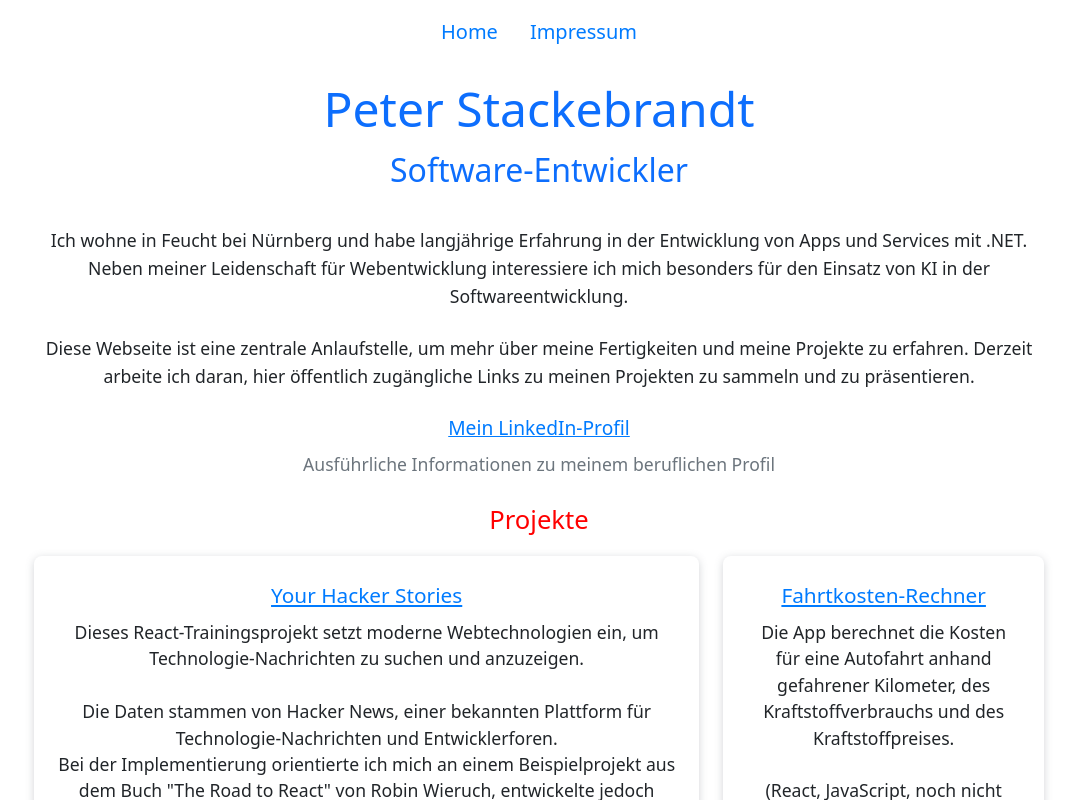
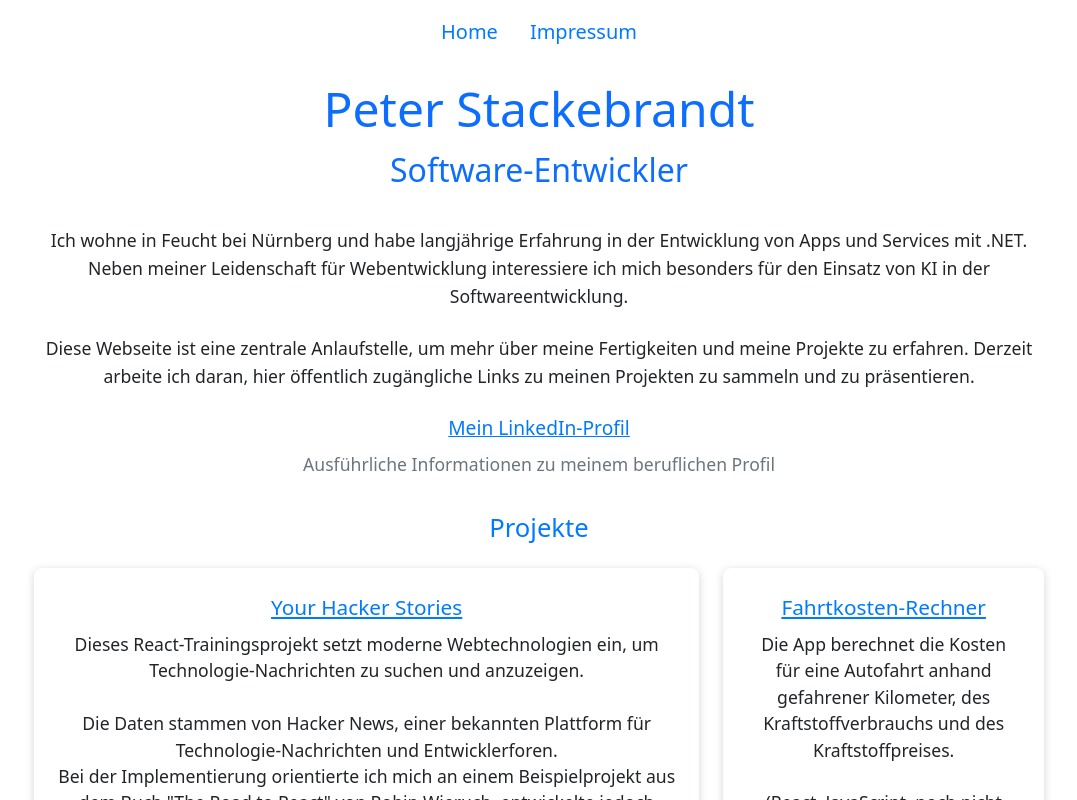
Before and after one commit to pstackebrandt/pstackebrandt.github.io, a React (Create React App) app: page / in a window 1280 px wide. Shown: the top 800 px of the page, without its empty margins (101-1178 px from the left). Built offline with nearby package versions, Linux system fonts and the light colour scheme.

Commit message:
Adjust section title styling in welcome.scss
- Bugfix: Remove red color from section title
- Add top margin to section title
- Slightly increase bottom margin for improved spacing

```diff
--- a/src/styles/components/welcome.scss
+++ b/src/styles/components/welcome.scss
@@ -40,9 +40,9 @@
 
     &__section-title {
         @extend .welcome__titles;
-        color: red;
         font-size: $section-title-font-size;
-        margin-bottom: 1rem;
+        margin-top: 2rem;
+        margin-bottom: 1.25rem;
     }
 
     &__list {
```
